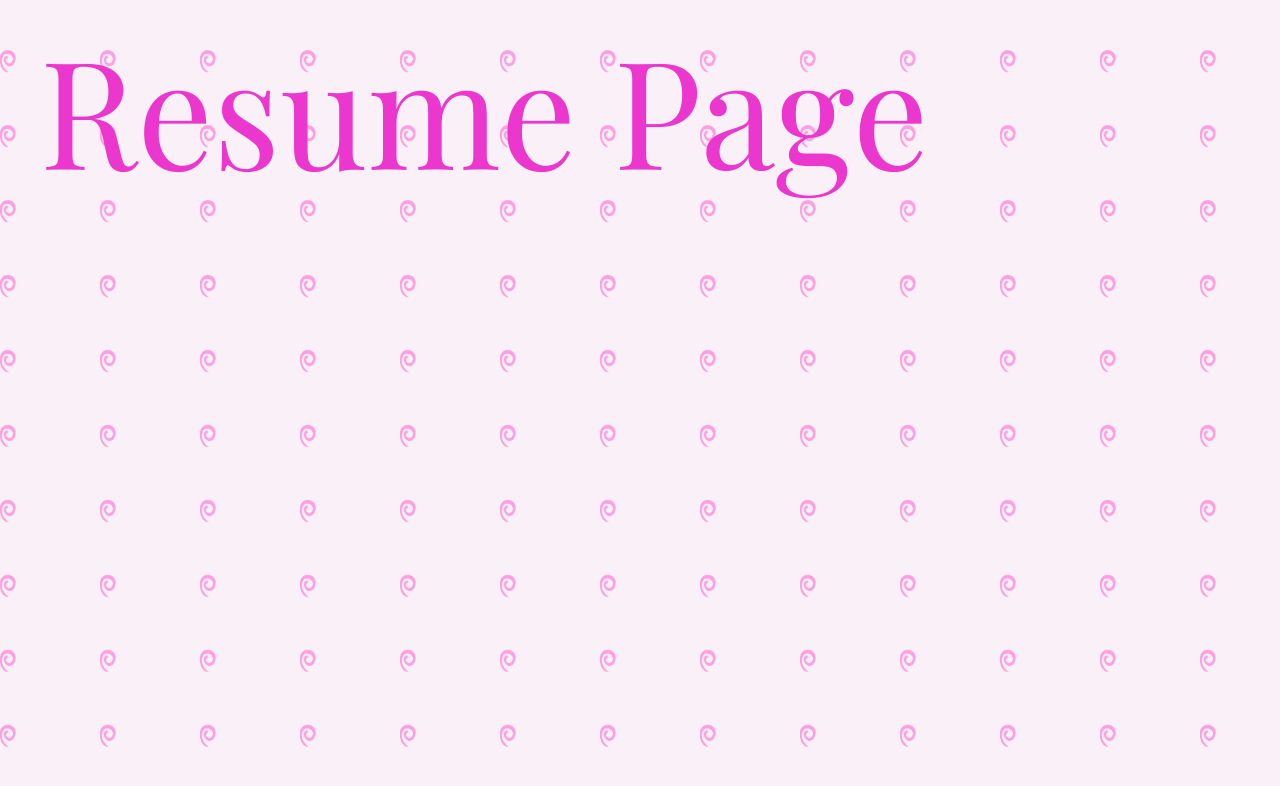
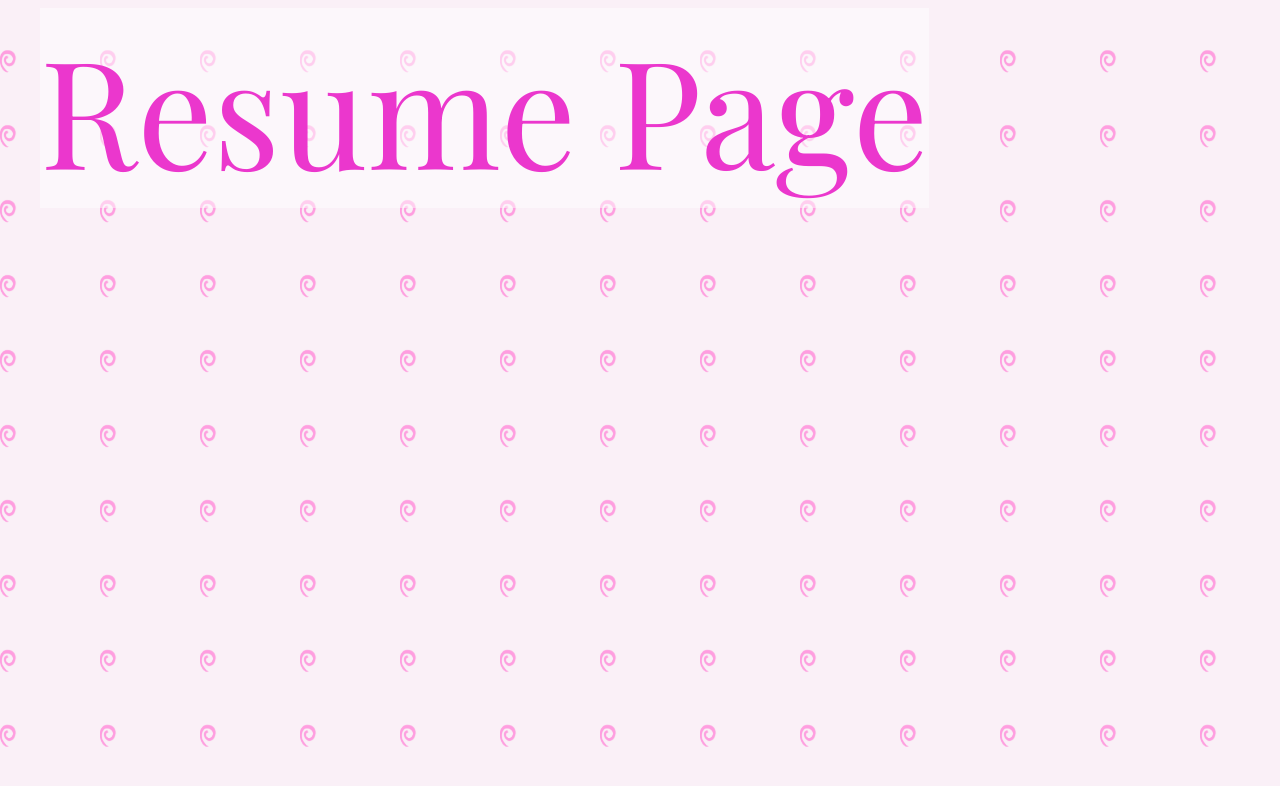
Before and after one commit to indyfmw/indyfmw.github.io, a plain HTML site: page index.html in a window 1280 px wide. Shown: the top 786 px of the page. Drawn offline with nearby package versions, Linux system fonts and the light colour scheme.

Commit message:
Update styles.css

```diff
--- a/styles.css
+++ b/styles.css
@@ -33,7 +33,9 @@ div {
    background : url(NameIndexBack.GIF);
    background-size: 100px, auto;
 }
-
+.butt{
+  background: rgba(255, 255, 255, 0.5);
+}
 .Resume a {
   font-family: 'Playfair Display';
   text-decoration: none;
```
